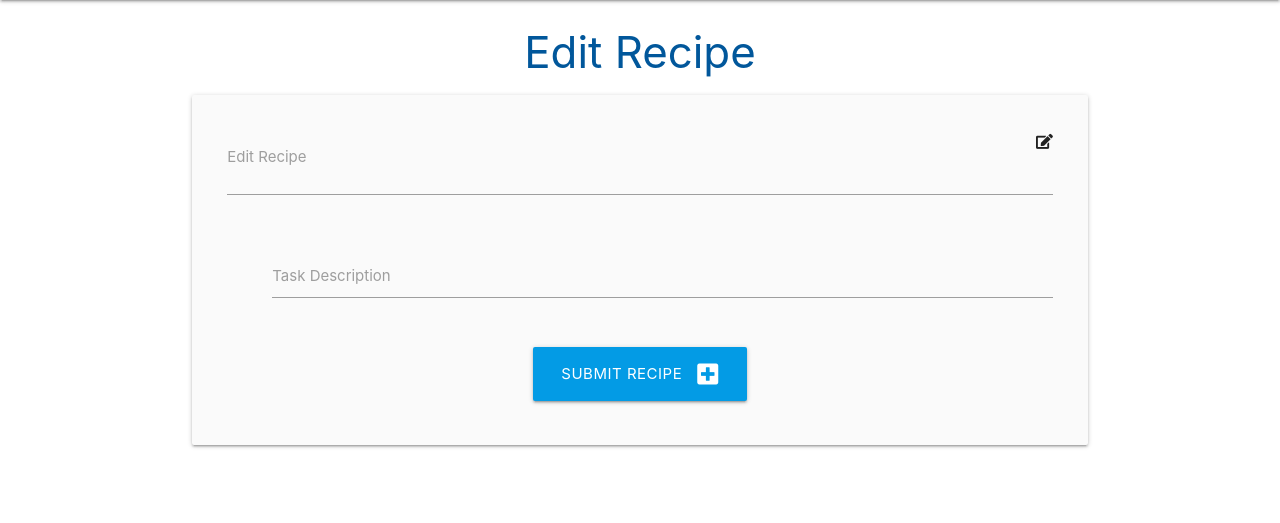
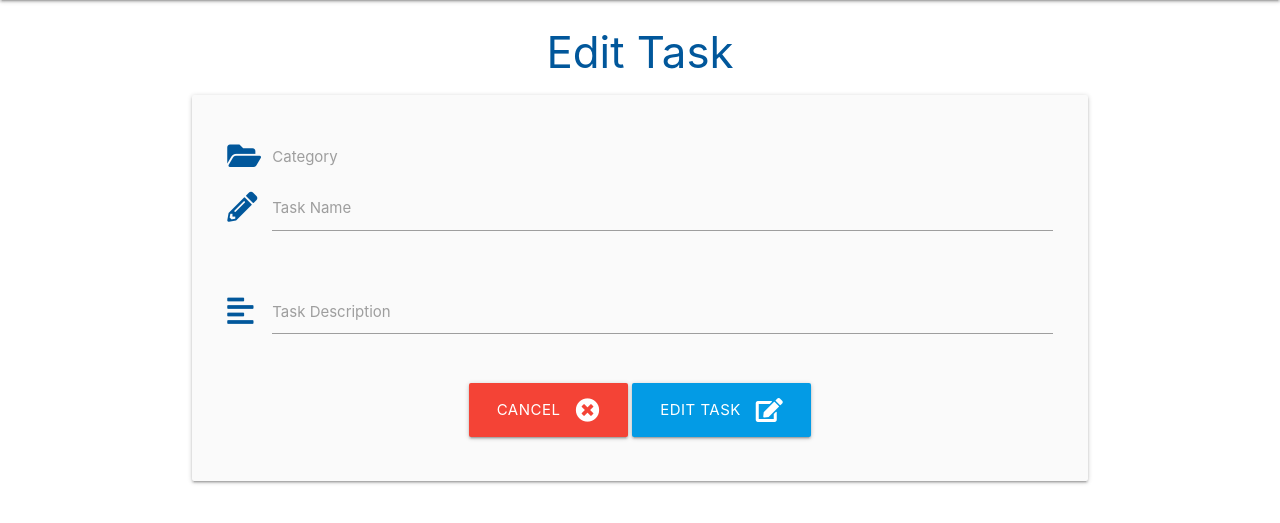
Before and after one commit to Code-Institute-Submissions/milestoneproject3-8, a Flask app: template templates/edit_task.html in a window 1280 px wide. Shown: the part 64-587 px from the top of the page. Run offline with Flask 2, Linux system fonts and the light colour scheme; the template is opened without the code that fills it, so the values that code supplies are empty; some libraries are stand-ins or nearby versions.

Commit message:
Bind data to edit task

```diff
--- a/templates/edit_task.html
+++ b/templates/edit_task.html
@@ -1,29 +1,56 @@
-{% extends "base.html" %}
+ {% extends "base.html" %}
 {% block content %}
 
+    <h3 class="light-blue-text text-darken-4 center-align">Edit Task</h3>
 
-    <h3 class="light-blue-text text-darken-4 center-align">Edit Recipe</h3>
 
     <div class="row card-panel grey lighten-5">
         <form class="col s12" method="POST" action="{{ url_for('edit_task', task_id=task._id) }}">
+            <!--category selection-->
             <div class="row">
                 <div class="input-field col s12">
-                    <i class="fas fa-edit right"></i>
-                    <input id="task_name" name="task_name" type="text" class="validate">
-                    <label for="task_name">Edit Recipe</label>
+                    <i class="fas fa-folder-open prefix light-blue-text text-darken-4"></i>
+                    <select id="category_name" name="category_name" class="validate" required>
+                        <option value="" disabled>Choose Category</option>
+                    {% for category in categories %}
+                        {% if category.category_name == task.category_name %}
+                            <option value="{{ category.category_name }} selected">{{ category.category_name }}</option>
+                        {% else %}
+                            <option value="{{ category.category_name }}">{{ category.category_name }}</option>
+                        {% endif %}
+                    {% endfor %}
+                    </select>
+                    <label for="category_name">Category</label>
                 </div>
             </div>
+            <!--task name-->
             <div class="row">
                 <div class="input-field col s12">
-                    <i class="material-icons prefix"></i>
-                    <textarea id="task_description" name="task_description" minlength="5" maxlength="200" class="materialize-textarea validate" required></textarea>
+                    <i class="fas fa-pencil-alt prefix light-blue-text text-darken-4"></i>
+                    <input id="task_name" name="task_name" minlength="5" maxlength="50" value="{{ task.task_name }}" type="text" class="validate" required>
+                    <label for="task_name">Task Name</label>
+                </div>
+            </div>
+            <!--task description-->
+            <div class="row">
+                <div class="input-field col s12">
+                    <i class="fas fa-align-left prefix light-blue-text text-darken-4"></i>
+                    <textarea id="task_description" name="task_description" minlength="5"
+                     maxlength="200" class="materialize-textarea validate" required>
+                     {{- task.task_description -}}
+                     </textarea>
                     <label for="task_description">Task Description</label>
                 </div>
             </div>
+            <!--submit button-->
             <div class="row">
                 <div class="col s12 center-align">
+                    <!--Cancel Button-->
+                    <a href="{{ url_for('get_tasks') }}" class="btn-large red text-shadow">
+                    Cancel<i class="fas fa-times-circle right"></i>
+                    </a>
                     <button type="submit" class="btn-large light-blue darken-1 text-shadow">
-                    Submit Recipe<i class="fas fa-plus-square right"></i>
+                    Edit Task<i class="fas fa-edit right"></i>
                     </button>
                 </div>
             </div>
```
